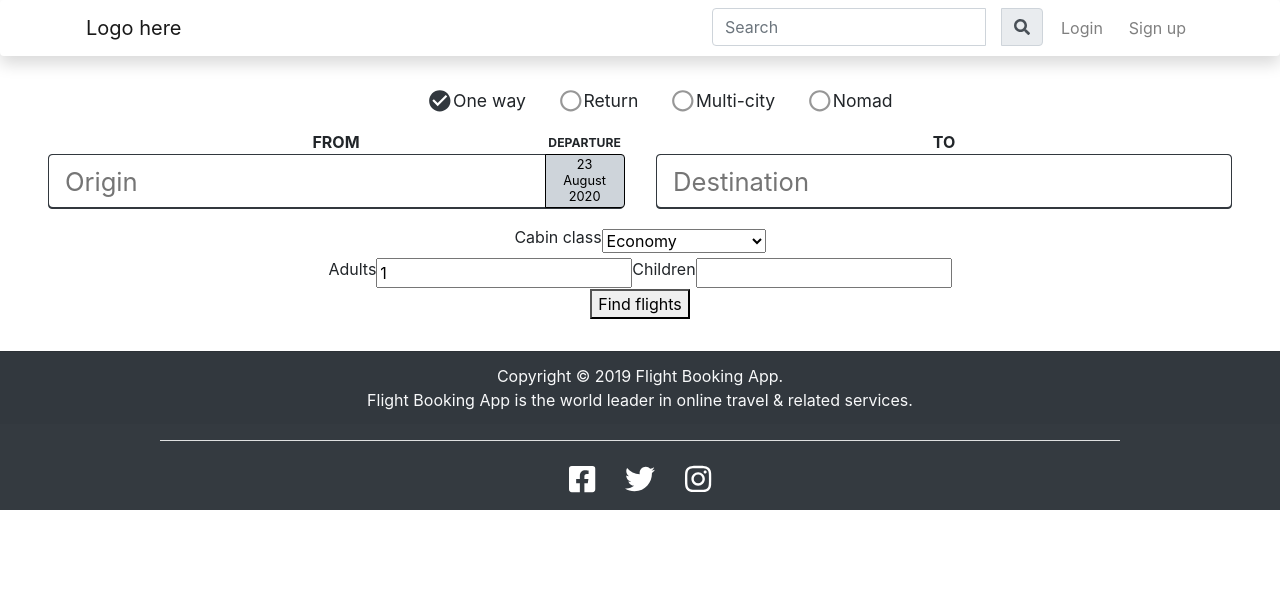
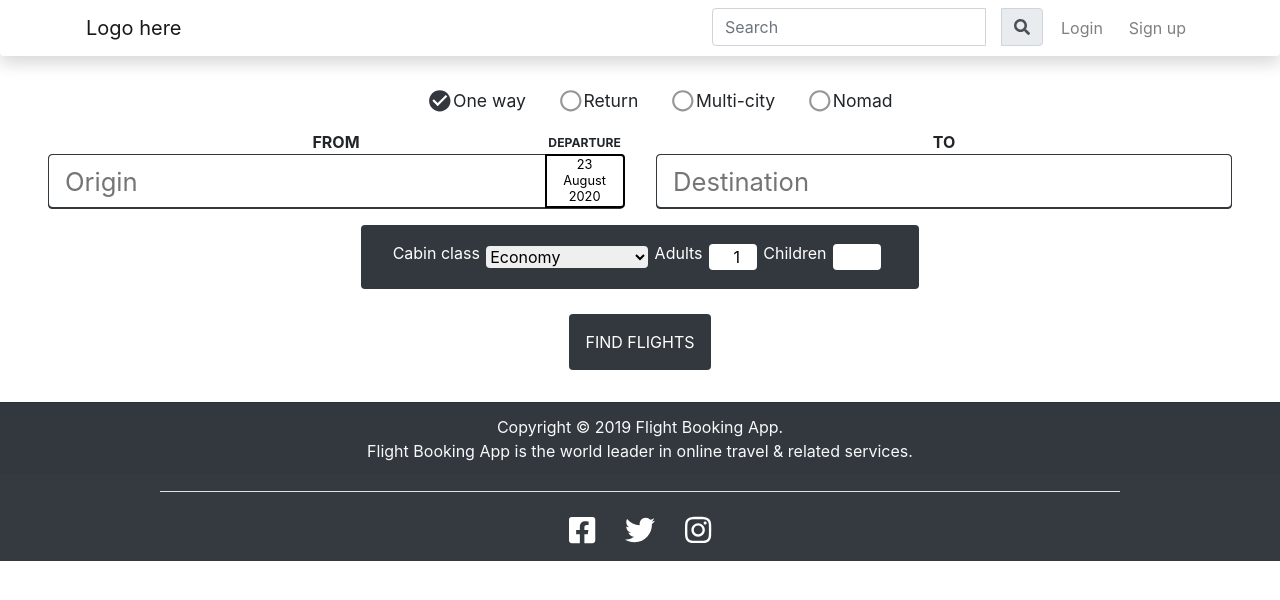
Before and after one commit to adirozaq8/flight-app, a React (Create React App) app in the folder client/: page / in a window 1280 px wide. Shown: the top 600 px of the page. Built offline with nearby package versions, Linux system fonts and the light colour scheme; no server answers.

Commit message:
added basic style main form

```diff
--- a/client/src/components/amadeus/AmForm.css
+++ b/client/src/components/amadeus/AmForm.css
@@ -1,4 +1,4 @@
-/*TODO cleanup needed, better class naming structure and sorting */
+/*TODO cleanup needed, better class naming structure and sorting, install 'react-transition-group' */
 .form {
   user-select: none;
   padding: 2rem;
@@ -64,17 +64,20 @@
 }
 .react-datepicker__input-container button {
   border-radius: 0 4px 4px 0;
-  background: rgb(206, 212, 218);
+  background: rgb(255, 255, 255);
   color: black;
-  border: 1px solid black;
+  border: 2px solid black;
   padding: 0 0.6rem;
   height: 3.36rem;
   width: 5rem;
   line-height: 1rem;
   font-size: 80%;
+  outline: none;
 }
-.react-datepicker__input-container button:focus {
-  background: grey;
+.react-datepicker__input-container button:focus,
+.react-datepicker__input-container button:active {
+  background: rgb(235, 234, 234);
+  outline: none;
 }
 .input-field__wrapper {
   width: 100%;
@@ -121,9 +124,10 @@
 }
 .Amf-input__iata,
 .Amf-input__airport,
-.Amf-input__country {
+.Amf-input__country,
+.input-box__date-header {
   backface-visibility: hidden;
-  animation: opactosolid 0.6s ease;
+  animation: opactosolid 0.4s ease;
 }
 .Amf-input__iata {
   color: white;
@@ -166,3 +170,41 @@
     opacity: 100;
   }
 }
+
+.form__secondary {
+  display: flex;
+  justify-content: center;
+  align-items: center;
+  background: rgb(50, 56, 62);
+  color: white;
+  height: 3rem;
+  padding: 2rem;
+  border-radius: 4px;
+  margin-bottom: 1.6rem;
+}
+.form__secondary__item {
+  margin: 0 0.4rem;
+  border-radius: 4px;
+  border: none;
+}
+.form__secondary__input-number {
+  width: 3rem;
+  text-align: right;
+}
+#AmSubmit,
+#AmSubmit:focus,
+#AmSubmit:active {
+  margin: 0;
+}
+#AmSubmit {
+  border-radius: 4px;
+  color: white;
+  background: rgb(50, 56, 62);
+  border: none;
+  padding: 1rem;
+  text-transform: uppercase;
+}
+#AmSubmit:hover {
+  color: white;
+  background: rgb(148, 153, 158);
+}
--- a/client/src/components/amadeus/AmForm.jsx
+++ b/client/src/components/amadeus/AmForm.jsx
@@ -274,7 +274,7 @@ class AmForm extends Component {
                       </span>
                     )}
                   </div>
-                  {this.amform.travelType && (
+                  {this.amform.travelType === 2 && (
                     <div className="input-box__date-header">
                       {this.amform.travelType === 2 && (
                         <label htmlFor="AmReturn">Return</label>
@@ -295,19 +295,30 @@ class AmForm extends Component {
           )}
         </div>
         <div className="form__input-group">
+          <div className="form__secondary">
             <label htmlFor="AmClass">Cabin class</label>
-          <select id="AmClass">
+            <select className="form__secondary__item" id="AmClass">
               <option value="economy">Economy</option>
               <option value="premium">Premium economy</option>
               <option value="business">Business</option>
               <option value="first">First class</option>
             </select>
+            <label htmlFor="AmAdults">Adults</label>
+            <input
+              className="form__secondary__item form__secondary__input-number"
+              type="number"
+              id="AmAdults"
+              name="adults"
+              defaultValue="1"
+            />
+            <label htmlFor="AmChildren">Children</label>
+            <input
+              className="form__secondary__item form__secondary__input-number"
+              type="number"
+              id="AmChildren"
+              name="children"
+            />
           </div>
-        <div className="form__input-group">
-          <label htmlFor="AmAdults">Adults</label>
-          <input type="number" id="AmAdults" name="adults" defaultValue="1" />
-          <label htmlFor="AmChildren">Children</label>
-          <input type="number" id="AmChildren" name="children" />
         </div>
         <div className="form__input-group">
           <button id="AmSubmit" type="button">
```
Lines whose indentation alone changed are shown as unchanged.
